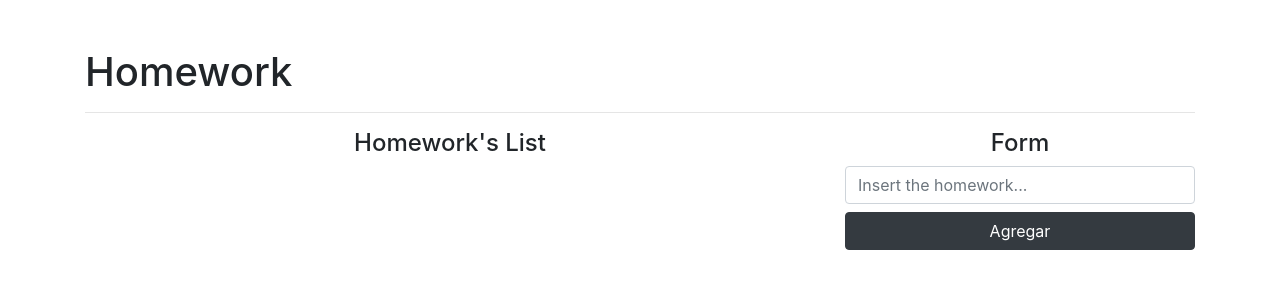
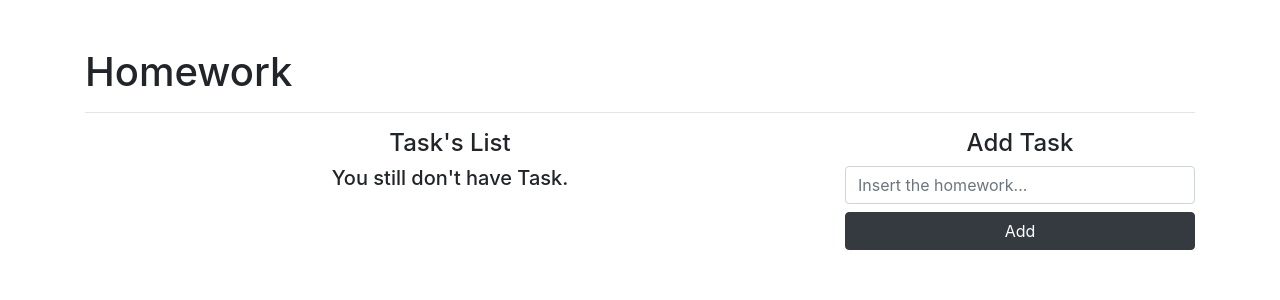
Before and after one commit to Z3r0J/Crud-React, a React (Create React App) app: page / in a window 1280 px wide. Shown: the top 300 px of the page. Built offline with nearby package versions, Linux system fonts and the light colour scheme.

Commit message:
Edit task

```diff
--- a/src/App.js
+++ b/src/App.js
@@ -1,5 +1,5 @@
 import React, { useState } from 'react';
-import { isEmpty } from 'lodash'
+import { isEmpty, size } from 'lodash'
 import shortid from 'shortid';
 
 function App() {
@@ -21,6 +21,11 @@
     setTasks([...tasks,newTask]);
     setTask("");
   }
+
+  const deleteTask = (id) =>{
+    const filteredTasks = tasks.filter(task => task.id!==id);
+    setTasks(filteredTasks);
+  }
   return (
     <div className="container mt-5">
       <h1>Homework</h1>
@@ -28,21 +33,36 @@
 
       <div className="row">
         <div className="col-8">
-        <h4 className="text-center">Homework's List</h4>
+        <h4 className="text-center">Task's List</h4>
+        {
+          size(tasks) === 0 ?(
+            <h5 className="text-center">You still don't have Task.</h5>
+          ) : (
             <ul className="list-group">
             {
             tasks.map((task) => [
               <li className="list-group-item" key={task.id}>
               <span className="lead">{task.name}</span>
-            <button className="btn btn-danger btn-sm float-right mx-2">Delete</button>
-            <button className="btn btn-warning btn-sm float-right">Edit</button>
+              <button
+              className="btn btn-danger btn-sm float-right mx-2"
+              onClick={() => deleteTask(task.id)}
+              >
+              Delete
+              </button>
+              <button
+              className="btn btn-warning btn-sm float-right"
+              >
+              Edit
+              </button>
               </li>
             ])
           }
           </ul>
+          )
+        }
         </div>
       <div className="col-4">
-      <h4 className="text-center">Form</h4>
+      <h4 className="text-center">Add Task</h4>
       <form onSubmit={addTask}>
         <input
         type="text"
@@ -55,7 +75,7 @@
         className="btn btn-dark btn-block"
         type="submit"
         >
-        Agregar
+        Add
         </button>
       </form>
       </div>
```
Lines whose indentation alone changed are shown as unchanged.
